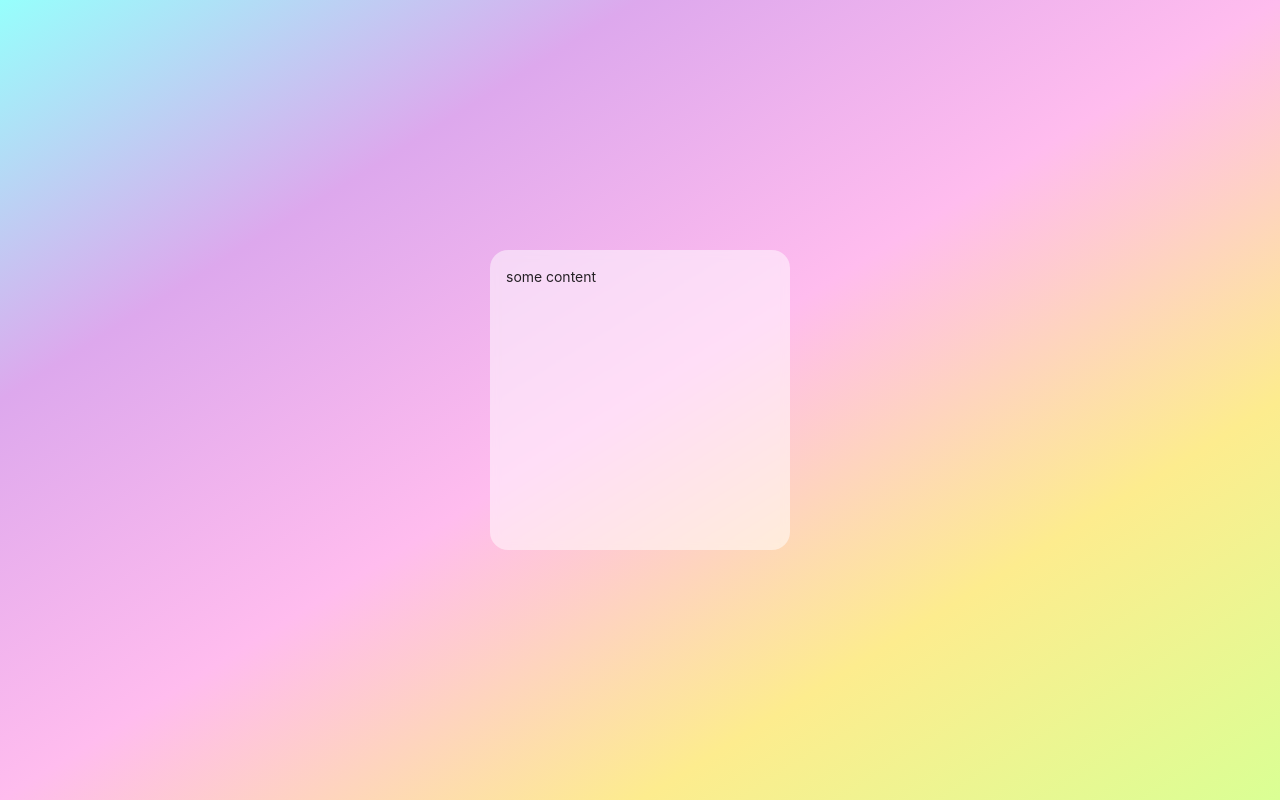
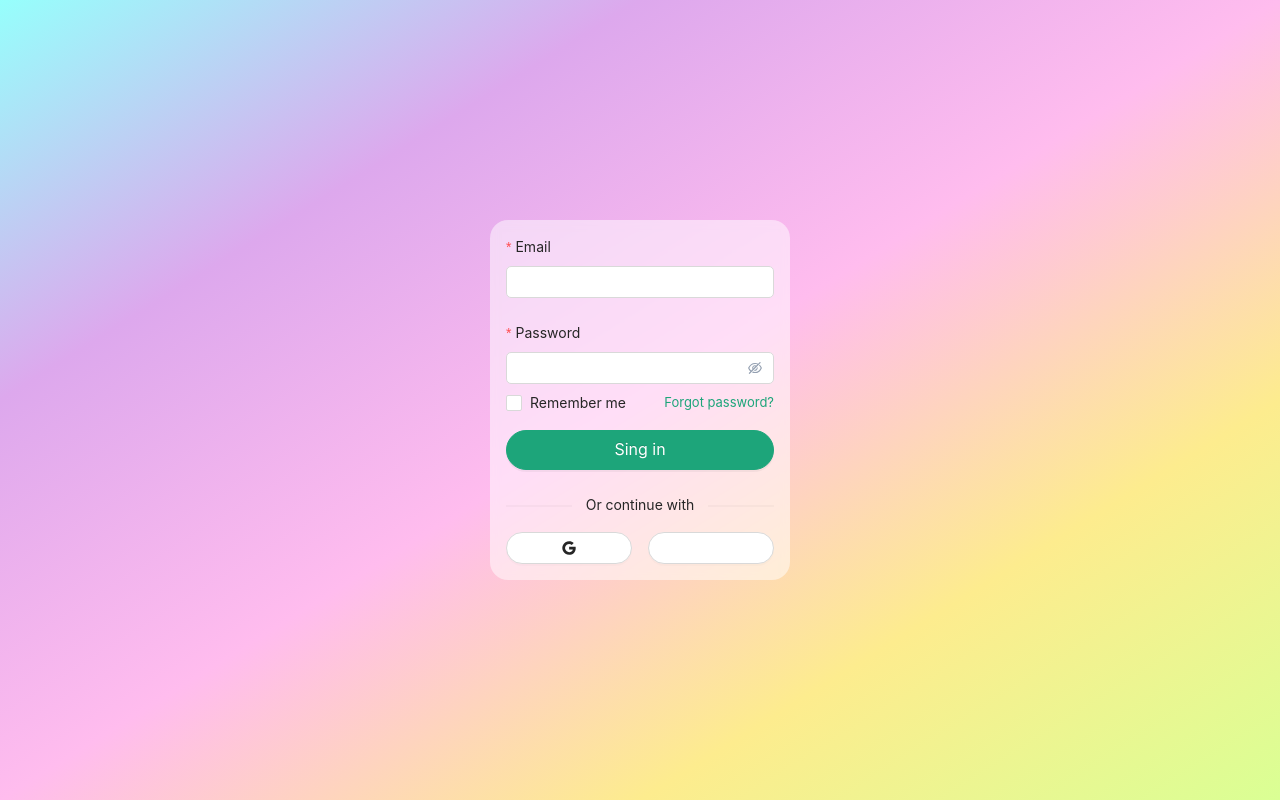
Before and after one commit to bettaibi/chatup, a React (Create React App) app: page / in a window 1280 px wide. Built offline with nearby package versions, Linux system fonts and the light colour scheme.

Commit message:
added by nidhal

```diff
--- a/craco.config.js
+++ b/craco.config.js
@@ -9,7 +9,10 @@ module.exports = {
           lessOptions: {
             modifyVars: {
                 '@primary-color': '#1DA57A',
-
+                '@border-radius-base': '5px',
+                '@heading-color':'#262626',
+                '@text-color': '#262626',
+                '@text-color-secondary': '#94a0b1'
             },
             javascriptEnabled: true,
           },
--- a/package.json
+++ b/package.json
@@ -4,6 +4,7 @@
   "private": true,
   "homepage": "https://bettaibi.github.io/chatup",
   "dependencies": {
+    "@ant-design/icons": "^4.7.0",
     "@craco/craco": "^6.4.3",
     "@testing-library/jest-dom": "^5.16.2",
     "@testing-library/react": "^11.2.7",
--- a/src/App.tsx
+++ b/src/App.tsx
@@ -1,5 +1,4 @@
 import React from 'react';
-import { DatePicker, Button } from 'antd';
 import Signin from './pages/Auth/Signin';
 
 function App() {
--- a/src/index.less
+++ b/src/index.less
@@ -4,6 +4,7 @@ body {
 }
 
 @import '~antd/dist/antd.less';
+@import './styles/utilities.less';
 
 // text color #262626
 // Green #1DA57A
--- a/src/pages/Auth/Signin/index.tsx
+++ b/src/pages/Auth/Signin/index.tsx
@@ -1,14 +1,79 @@
 import React from 'react'
-import {Space } from "antd";
-import "./signin.less";
+import { Form, Input, Button, Checkbox, Divider, Row, Col } from 'antd';
+import { GoogleOutlined, createFromIconfontCN  } from '@ant-design/icons';
+
+const IconFont = createFromIconfontCN({
+  scriptUrl: '//at.alicdn.com/t/font_8d5l8fzk5b87iudi.js',
+});
+
+const initialValues = {
+  email: '',
+  password: '',
+};
 
 const Signin = () => {
 
+  const onFinish = (values: any) => {
+    console.log('Success:', values);
+  };
+
   return (
-    <div className="d-felx">
-        <div className="glass__blur">
-            some content
-        </div>
+    <div className="d__flex flex__column align__item__center justify__content__center bg__gredient">
+      {/* <div>Logo</div> */}
+
+      <div className="glass__blur">
+        <Form
+          name="login"
+          layout="vertical"
+          initialValues={initialValues}
+          onFinish={onFinish}
+          autoComplete="off"
+          style={{ width: '100%' }}
+        >
+          <Form.Item
+            label="Email"
+            name="email"
+            rules={[{ required: true, message: 'Please input your email!'}, { type: 'email', message: 'Invalid email!'}]}
+          >
+            <Input type="email" />
+          </Form.Item>
+
+          <Form.Item
+            style={{ marginBottom: '0.5rem' }}
+            label="Password"
+            name="password"
+            rules={[{ required: true, message: 'Please input your password!' }, { min: 6, message: 'Too short!' }]}
+          >
+            <Input.Password />
+          </Form.Item>
+
+          <div className='d__flex justify__content__between' style={{ marginBottom: '1rem' }}>
+            <Checkbox>Remember me</Checkbox>
+            <a href="#" className="link">Forgot password?</a>
+          </div>
+
+
+          <Form.Item>
+            <Button type="primary" htmlType="submit" style={{ width: '100%' }} shape="round" size="large">
+              Sing in
+            </Button>
+          </Form.Item>
+
+          <Divider orientation="center" plain>
+            Or continue with
+          </Divider>
+
+          <Row gutter={16}>
+            <Col span={12}>
+              <Button shape="round" icon={<GoogleOutlined twoToneColor="#ccc" />} style={{ width: '100%' }} />
+            </Col>
+            <Col span={12}>
+              <Button shape="round" icon={ <IconFont type="icon-facebook" />} style={{ width: '100%'}} />
+            </Col>
+          </Row>
+        </Form>
+
+      </div>
     </div>
   )
 }
--- a/src/pages/Auth/Signin/signin.less
+++ /dev/null
@@ -1,17 +0,0 @@
-
-.d-felx{
-    display: flex;
-    align-items: center;
-    justify-content: center;
-    height: 100vh;
-    background-image: linear-gradient(to bottom right, #96fffc, #dda8ed, #ffbcee, #fdec8e, #daff94);
-}
-
-.glass__blur{
-    background: rgba(255,255,255, .5);
-    backdrop-filter: blur(5px);
-    padding:1rem;
-    border-radius: 18px;
-    width: 300px;
-    height: 300px;
-}
--- /dev/null
+++ b/src/styles/utilities.less
@@ -0,0 +1,42 @@
+.d__flex{
+    display: flex;
+}
+.flex__row{
+    flex-direction: row;
+}
+.flex__column{
+    flex-direction: column;
+}
+.align__item__center{
+    align-items: center;
+}
+.justify__content__center{
+    justify-content: center;
+}
+.justify__content__between{
+    justify-content: space-between;
+}
+
+.bg__gredient{
+    height: 100vh;
+    background-image: linear-gradient(to bottom right, #96fffc, #dda8ed, #ffbcee, #fdec8e, #daff94);
+}
+
+.glass__blur{
+    background: rgba(255,255,255, .5);
+    backdrop-filter: blur(5px);
+    border-radius: 18px;
+    min-width: 300px;
+    padding: 1rem;
+}
+
+a.link{
+    font-size:.8125rem!important;
+    &:hover{
+        text-decoration: underline;
+    }
+}
+
+.p__16{
+    padding: 1rem;
+}
```
Also changed, not shown: 1 other file (tests, documents, lock files or other folders).
